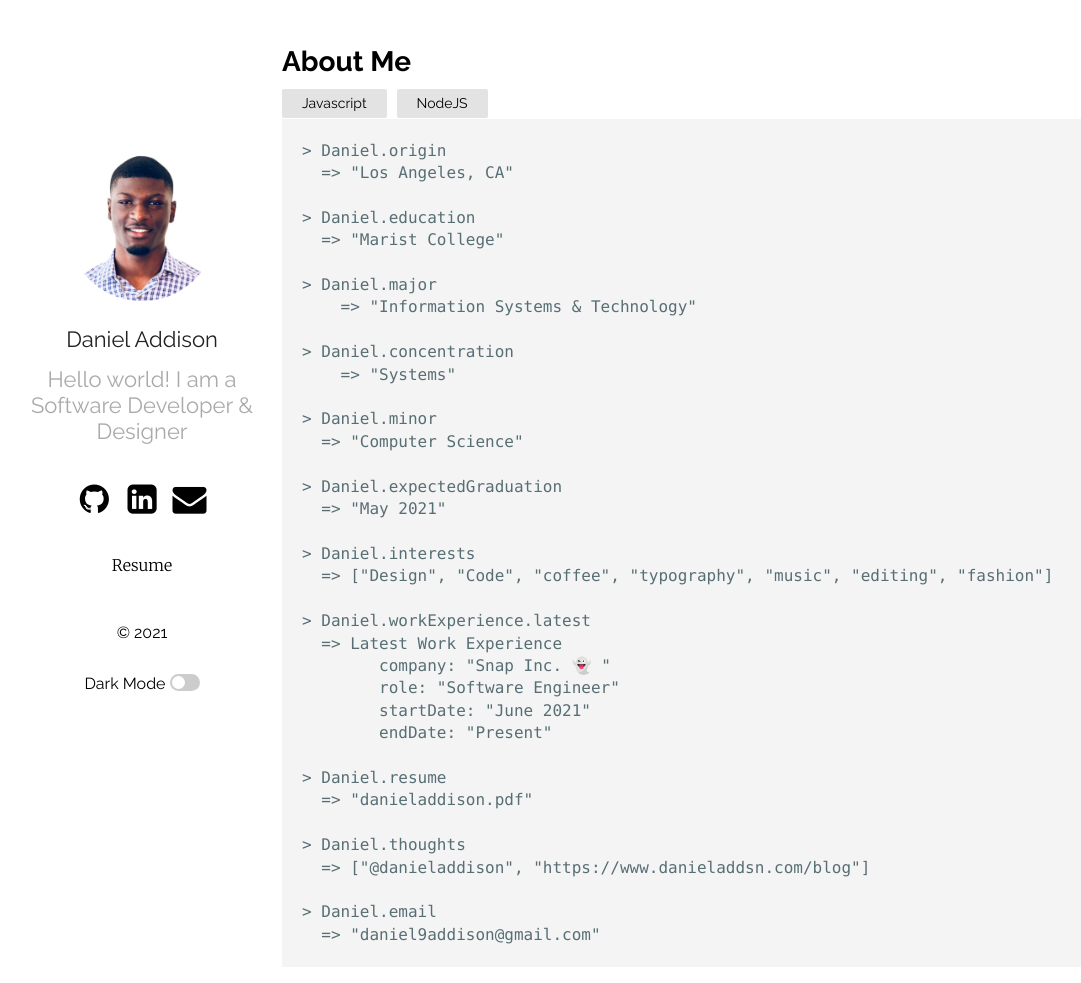
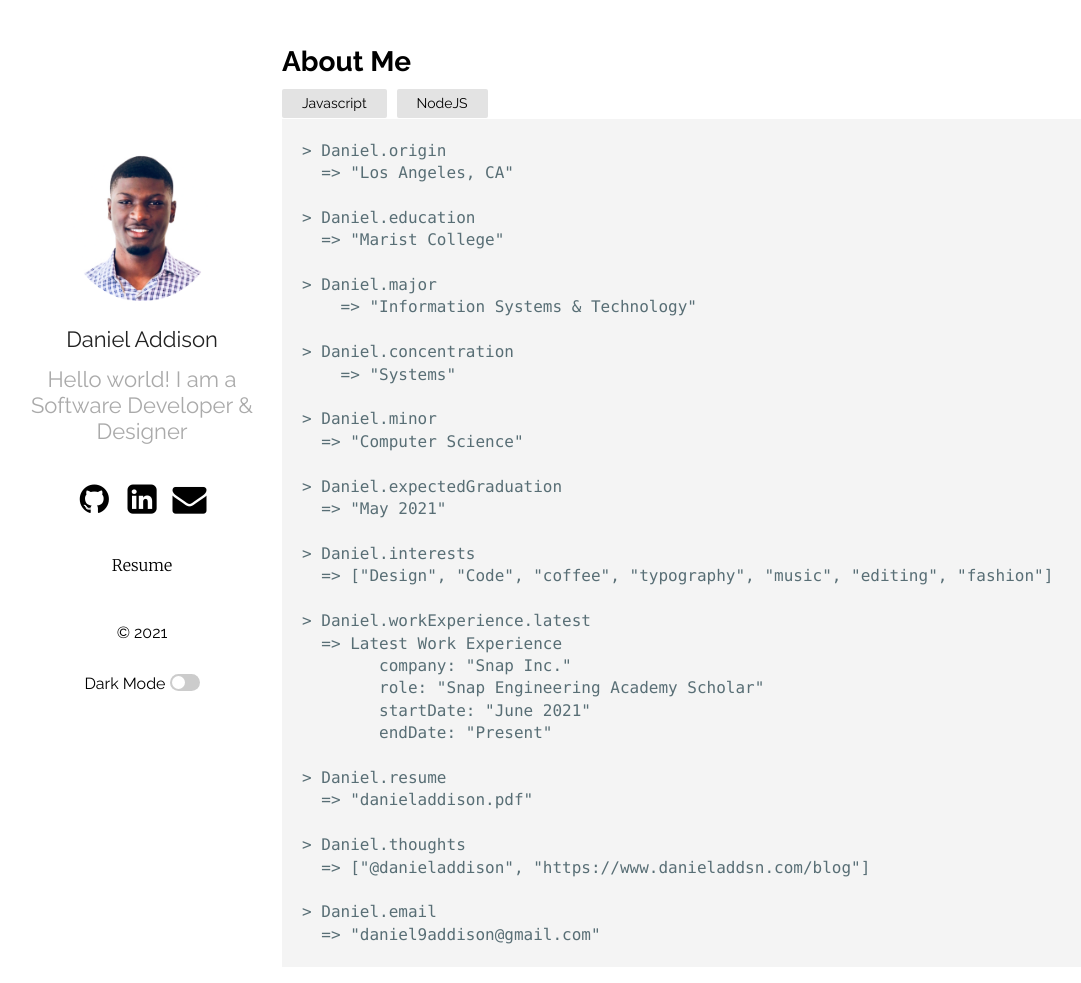
Before and after one commit to danieladdsn/Danieladd9.github.io, a Jekyll site: the page built from _posts/2021-04-16-welcome-to-jekyll.markdown, in a window 1280 px wide and 1012 px high. Shown: the top 983 px of the window, without its empty margins (73-1154 px from the left). Built offline with Jekyll 4.4.1, drawn with Linux system fonts in a browser that asks for light colours.

Commit message:
Initial Commit

```diff
--- a/_posts/2021-04-16-welcome-to-jekyll.markdown
+++ b/_posts/2021-04-16-welcome-to-jekyll.markdown
@@ -27,8 +27,8 @@ categories: Javascript NodeJS
 
 > Daniel.workExperience.latest
   => Latest Work Experience
-        company: "Snap Inc. 👻 "
-        role: "Software Engineer"
+        company: "Snap Inc."
+        role: "Snap Engineering Academy Scholar"
         startDate: "June 2021"
         endDate: "Present"
 
```
